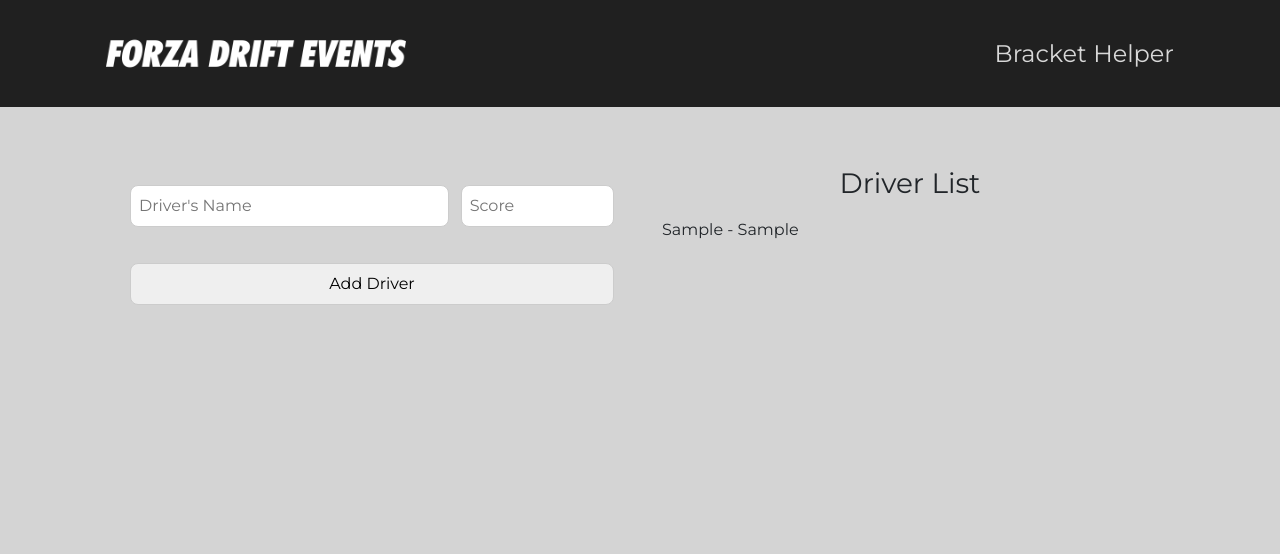
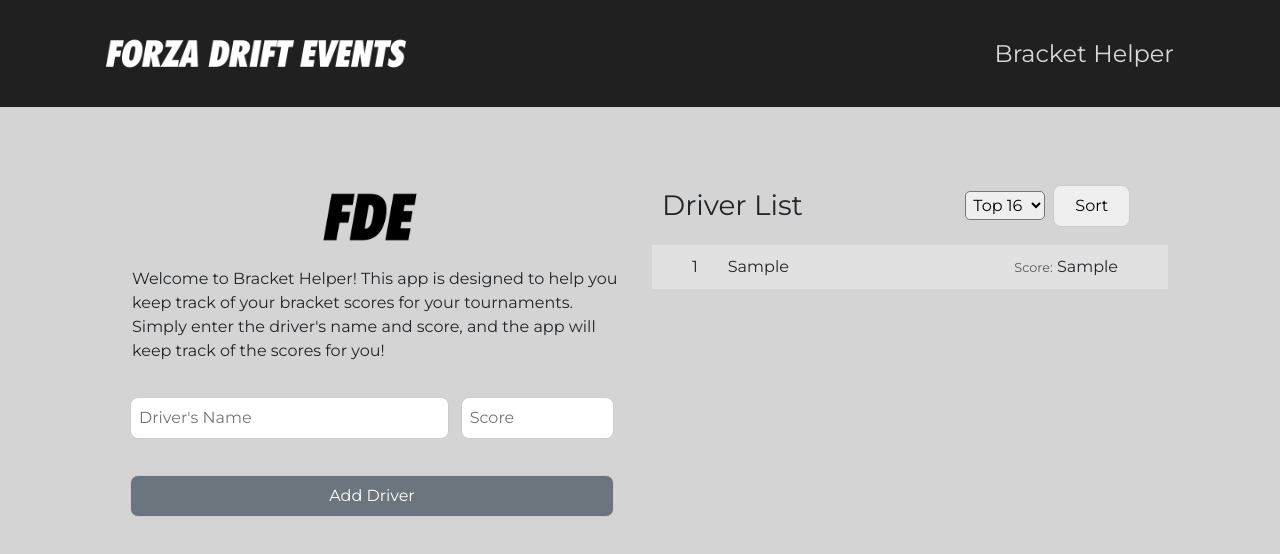
Before and after one commit to OmriWebber/BracketHelper, a Vue app: page / in a window 1280 px wide. Both pictures are taken after typing "Sample", "Sample" into the empty fields and a click on the button "Add Driver". Shown: the top 554 px of the page. Built offline with nearby package versions, Linux system fonts and the light colour scheme.

Commit message:
added sort function and clean up

```diff
--- a/package.json
+++ b/package.json
@@ -9,8 +9,11 @@
   },
   "dependencies": {
     "bootstrap": "^5.3.1",
+    "bootstrap-vue": "^2.23.1",
     "pinia": "^2.1.6",
-    "vue": "^3.3.4"
+    "vue": "^3.3.4",
+    "vue-dropdowns": "^1.1.2",
+    "vue-tournament-bracket-generator": "github:diegomengarda/vue-tournament-bracket-generator"
   },
   "devDependencies": {
     "@vitejs/plugin-vue": "^4.3.1",
--- a/src/App.vue
+++ b/src/App.vue
@@ -1,9 +1,11 @@
 <script>
 
+import { ref } from 'vue'
 import { useStore } from '@/stores'
 import DriverInput from './components/driverInput.vue'
 import Navbar from './components/Navbar.vue'
 
+import dropdown from 'vue-dropdowns';
 
 export default {
   name: 'App',
@@ -11,11 +13,19 @@ export default {
     DriverInput,
     Navbar
   },
+
   setup () {
     const store = useStore()
+    const sortByScore = () => {
+      store.sortByScore()
+    }
+    const cutoff = ref(16)
+
+    const bracket = store.bracket
+    console.log(bracket)
 
     return {
-      drivers: store.drivers
+      drivers: store.drivers, sortByScore, cutoff, bracket
     }
   }
 }
@@ -27,41 +37,137 @@ export default {
       <div class="container">
         <div class="row">
           <div class="col-md-6">
+            <img class="herologo" src="src/assets/logoalt.png" alt="" width="100">
+            <p class="intro-text">
+              Welcome to Bracket Helper! This app is designed to help you keep track of your bracket scores for your tournaments. Simply enter the driver's name and score, and the app will keep track of the scores for you!
+            </p>
             <DriverInput />
           </div>
           <div class="col-md-6">
-            <h3 class="driver-list-title">Driver List</h3>
+            <div class="row">
+              <div class="col-7">
+                <h3 class="driver-list-title">Driver List</h3>
+              </div>
+              <div class="col-5">
+                <select v-model="cutoff" name="cutoff" id="cutoff">
+                  <option value="8">Top 8</option>
+                  <option value="16">Top 16</option>
+                  <option value="32">Top 32</option>
+                </select>
+                <button class="button" @click="sortByScore">Sort</button>
+              </div>
+            </div>
+
             <ul class="driver-list">
-              <li v-for="driver in drivers">
-                {{ driver.name }} - {{ driver.score }}
+              <li v-for="(driver, index) in drivers" :key="index">
+                <span class="orderCounter">{{ index + 1 }}</span>
+                <span class="driverName">{{ driver.name }}</span>
+                <span class="driverScore"><span class="muted">Score:</span> {{ driver.score }}</span>
+                <div class="cutoff-line" v-if="index == cutoff - 1">Top {{ cutoff }} Cutoff</div>
               </li>
             </ul>
           </div>
         </div>
       </div>
-    </main>
+      </main>
 
 
 </template>
 
 <style scoped>
+
+.cutoff-line {
+  color: rgb(196, 22, 22);
+  font-weight: 600;
+  padding: 20px 0px 10px;
+  display: flex;
+  align-items: center;
+  text-align: center;
+}
+
+.cutoff-line::before,
+.cutoff-line::after {
+  content: '';
+  flex: 1;
+  border-bottom: 1px solid #000;
+}
+
+.cutoff-line:not(:empty)::before {
+  margin-right: .25em;
+}
+
+.separator:not(:empty)::after {
+  margin-left: .25em;
+}
   .driver-list-title {
-    margin-top: 0;
-    text-align: center;
+    margin-top: 12px;
+    text-align: left;
+  }
+
+  .herologo {
+    margin: 0 auto;
+    display: block;
+  }
+
+  .orderCounter {
+    margin: 30px;
+  }
+  .driverScore {
+    margin-right: 40px;
+    float:right;
+  }
+
+  .intro-text {
+    margin-left: 20px;
+  }
+
+  .muted {
+    color: #575757;
+    font-size: 0.8rem;
   }
 
   .driver-list {
     list-style: none;
     padding-left: 0;
+    max-height: 400px;
+    overflow-y: scroll;
   }
 
   .driver-list li {
-    margin-bottom: 4px;
     padding: 10px;
+    background-color: rgba(238, 238, 238, 0.527);
+
   }
 
   .driver-list li:nth-child(even) {
     background-color: rgba(184, 184, 184, 0.493);
   }
 
+  #cutoff {
+    padding: 3px;
+    border-radius: 5px;
+  }
+
+  button {
+    width: 40%;
+    margin: 0.5rem;
+    padding: 0.5rem;
+    border-radius: 0.5rem;
+    border: 1px solid #ccc;
+  }
+
+  .my-dropdown-toggle {
+  border-radius: 5px;
+
+  ::v-deep .dropdown-toggle {
+    color: tomato;
+    font-size: 25px;
+    font-weight: 800;
+  }
+
+  ::v-deep .dropdown-toggle-placeholder {
+    color: #c4c4c4;
+  }
+}
+
 </style>
--- a/src/components/driverInput.vue
+++ b/src/components/driverInput.vue
@@ -43,7 +43,7 @@ export default {
 
         <div class="row">
             <div class="col-12">
-                <button @click="appendDriver">Add Driver</button>
+                <button class="btn btn-secondary" @click="appendDriver">Add Driver</button>
             </div>
         </div>
 
--- a/src/main.js
+++ b/src/main.js
@@ -1,4 +1,6 @@
 import './assets/main.scss'
+import '../node_modules/bootstrap/dist/js/bootstrap.bundle.min.js'
+
 
 import { createApp, watch } from 'vue'
 import { createPinia } from 'pinia'
@@ -6,6 +8,7 @@ import App from './App.vue'
 
 const app = createApp(App)
 const pinia = createPinia()
+
 app.use(pinia)
 
 watch(pinia.state,(state) => {
--- a/src/stores/index.js
+++ b/src/stores/index.js
@@ -3,6 +3,7 @@ import { defineStore } from 'pinia'
 
 export const useStore = defineStore('store', () => {
   const drivers = ref([])
+  const bracket = calculateBracket()
 
   function addDriver(driver, score) {
     console.log(driver, score)
@@ -17,20 +18,20 @@ export const useStore = defineStore('store', () => {
   }
 
   function sortByScore() {
-    this.drivers.sort((a, b) => b.score - a.score)
+    return this.drivers.sort((a, b) => b.score - a.score)
   }
 
   function calculateBracket() {
-    const driverCount = this.drivers.length
+    const driverCount = drivers.length
     const bracket = []
     let i = 0
 
     while (i < driverCount) {
       bracket.push({
         driver1: this.drivers[i],
-        driver2: this.drivers[i + 1]
+        driver2: this.drivers[driverCount - i]
       })
-      i += 2
+      i += 1
     }
 
     return bracket
@@ -38,5 +39,5 @@ export const useStore = defineStore('store', () => {
 
 
 
-  return { drivers, addDriver, removeDriver, sortByScore }
+  return { drivers, addDriver, removeDriver, sortByScore, bracket }
 })
```
Also changed, not shown: src/assets/logoalt.png (added), 1 other file (tests, documents, lock files or other folders).
